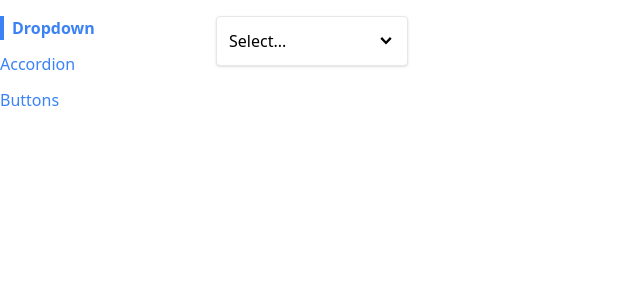
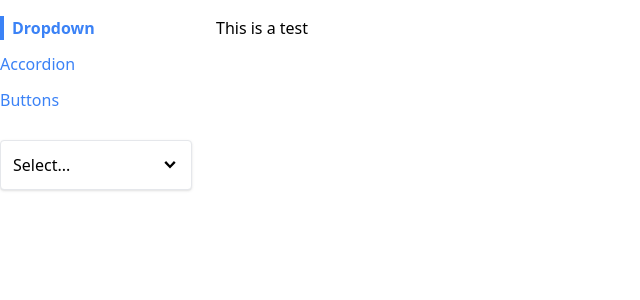
Before and after one commit to DeveloperIsh1179/react-components, a React (Create React App) app: page / in a window 1280 px wide. Shown: the top 300 px of the page, without its empty margins (0-640 px from the left). Built offline with nearby package versions, Linux system fonts and the light colour scheme.

Commit message:
added new div to App

```diff
--- a/src/App.js
+++ b/src/App.js
@@ -8,6 +8,7 @@ function App() {
   return (
     <div className='container mx-auto grid grid-cols-6 gap-4 mt-4'>
       <Sidebar />
+      <div>This is a test</div>
       <div className='col-span-5'>
         <Route path='/accordion'>
           <AccordionPage />
```
